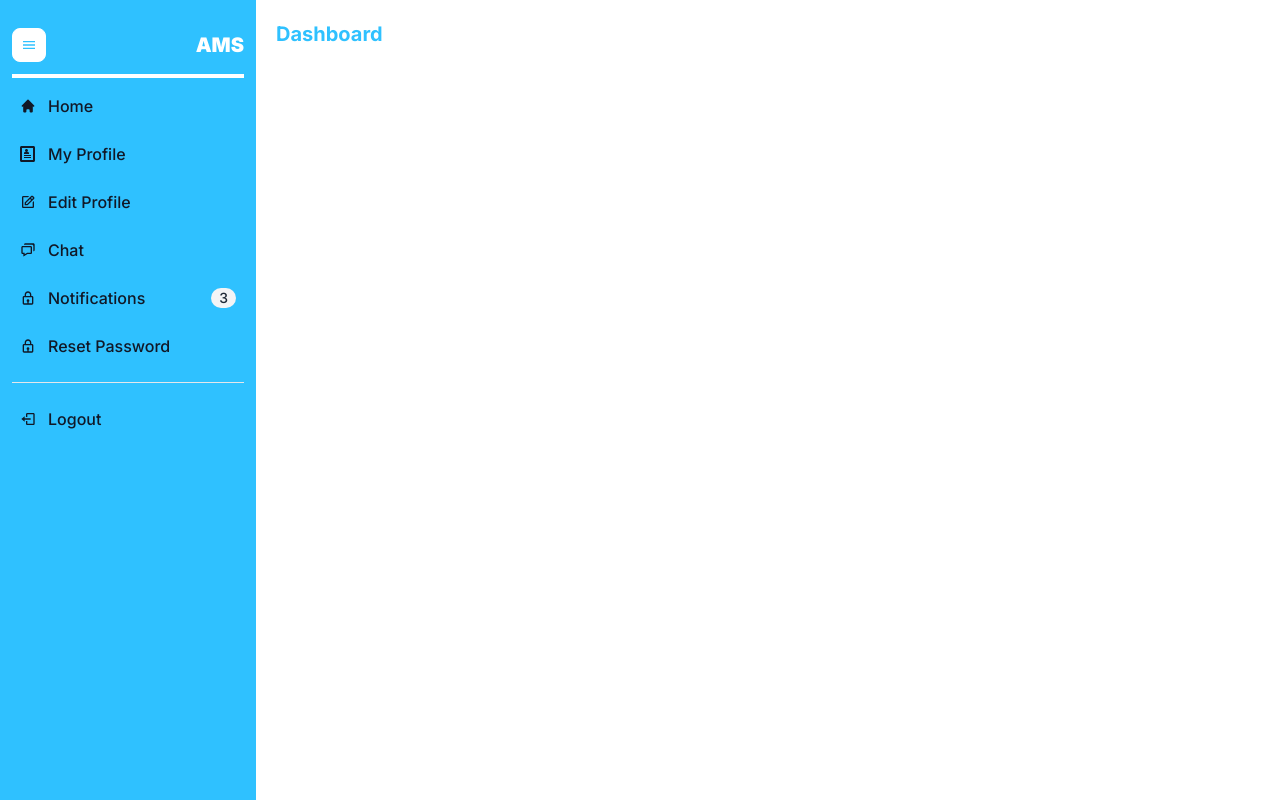
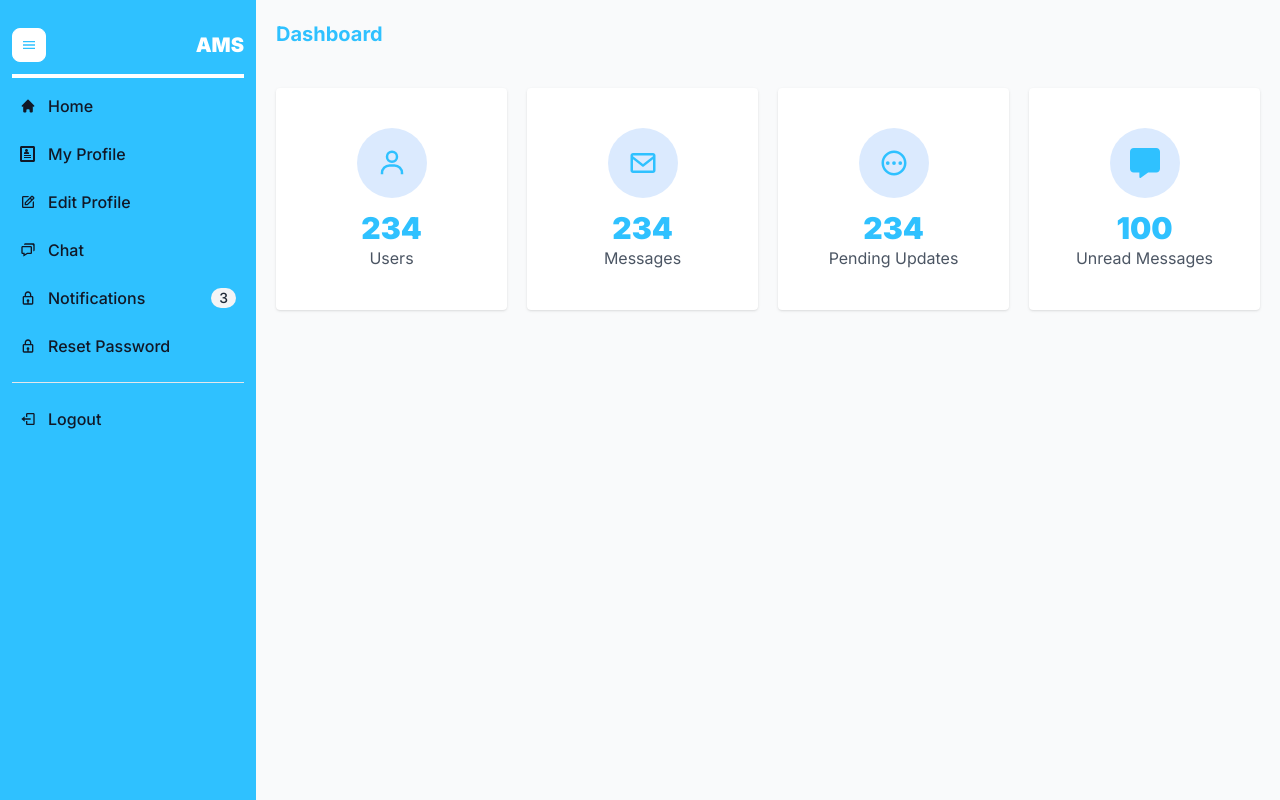
Before and after one commit to songa1/AMS, a Next.js app: page /dashboard in a window 1280 px wide. Built offline with nearby package versions, Linux system fonts and the light colour scheme.

Commit message:
I have made a dashboard

```diff
--- a/app/dashboard/page.tsx
+++ b/app/dashboard/page.tsx
@@ -1,5 +1,6 @@
 "use client";
 
+import DashboardHome from "@/components/Dashboard/DashboardHome";
 import TopTitle from "@/components/Dashboard/TopTitle";
 import React from "react";
 
@@ -7,6 +8,7 @@ function page() {
   return (
     <div>
       <TopTitle title="Dashboard" />
+      <DashboardHome />
     </div>
   );
 }
--- /dev/null
+++ b/components/Dashboard/DashboardHome.tsx
@@ -0,0 +1,58 @@
+"use client";
+
+import React from "react";
+import { BiEnvelope, BiUser } from "react-icons/bi";
+import OneStat from "../Other/OneStat";
+import { MdOutlinePending } from "react-icons/md";
+import { FaMessage } from "react-icons/fa6";
+
+function DashboardHome() {
+  const stats = [
+    {
+      id: 1,
+      icon: <BiUser className="text-mainBlue" size={30} />,
+      number: 234,
+      title: "Users",
+      link: "/",
+    },
+    {
+      id: 2,
+      icon: <BiEnvelope className="text-mainBlue" size={30} />,
+      number: 234,
+      title: "Messages",
+      link: "/",
+    },
+    {
+      id: 3,
+      icon: <MdOutlinePending className="text-mainBlue" size={30} />,
+      number: 234,
+      title: "Pending Updates",
+      link: "/",
+    },
+    {
+      id: 4,
+      icon: <FaMessage className="text-mainBlue" size={30} />,
+      number: 100,
+      title: "Unread Messages",
+      link: "/",
+    },
+  ];
+  return (
+    <div>
+      <div className="grid justify-between items-center gap-5 grid-cols-4">
+        {stats &&
+          stats.map((stat) => (
+            <OneStat
+              link={stat.link}
+              icon={stat.icon}
+              title={stat.title}
+              numbers={stat.number}
+              key={stat.id}
+            />
+          ))}
+      </div>
+    </div>
+  );
+}
+
+export default DashboardHome;
--- a/components/Dashboard/Layout.tsx
+++ b/components/Dashboard/Layout.tsx
@@ -34,7 +34,9 @@ function Layout({ children }: { children: React.ReactNode }) {
       <div className="fixed w-64 h-screen">
         <Sidebar />
       </div>
-      <div className="p-5 w-full relative ml-64">{children}</div>
+      <div className="p-5 w-full relative ml-64 bg-gray-50 h-screen">
+        {children}
+      </div>
     </div>
   );
 }
--- /dev/null
+++ b/components/Other/OneStat.tsx
@@ -0,0 +1,31 @@
+"use client";
+
+import Link from "next/link";
+import React from "react";
+import { BsEye } from "react-icons/bs";
+
+function OneStat({
+  title,
+  numbers,
+  icon,
+  link,
+}: {
+  title: string;
+  numbers: number;
+  icon: any;
+  link: string;
+}) {
+  return (
+    <Link href={link}>
+      <div className="bg-white rounded shadow p-10 flex flex-col items-center justify-center text-center gap-3 cursor-pointer">
+        <div className="bg-blue-100 p-5 rounded-full">{icon}</div>
+        <div>
+          <h1 className="font-black text-3xl text-mainBlue">{numbers}</h1>
+          <p className="text-gray-600">{title}</p>
+        </div>
+      </div>
+    </Link>
+  );
+}
+
+export default OneStat;
```
